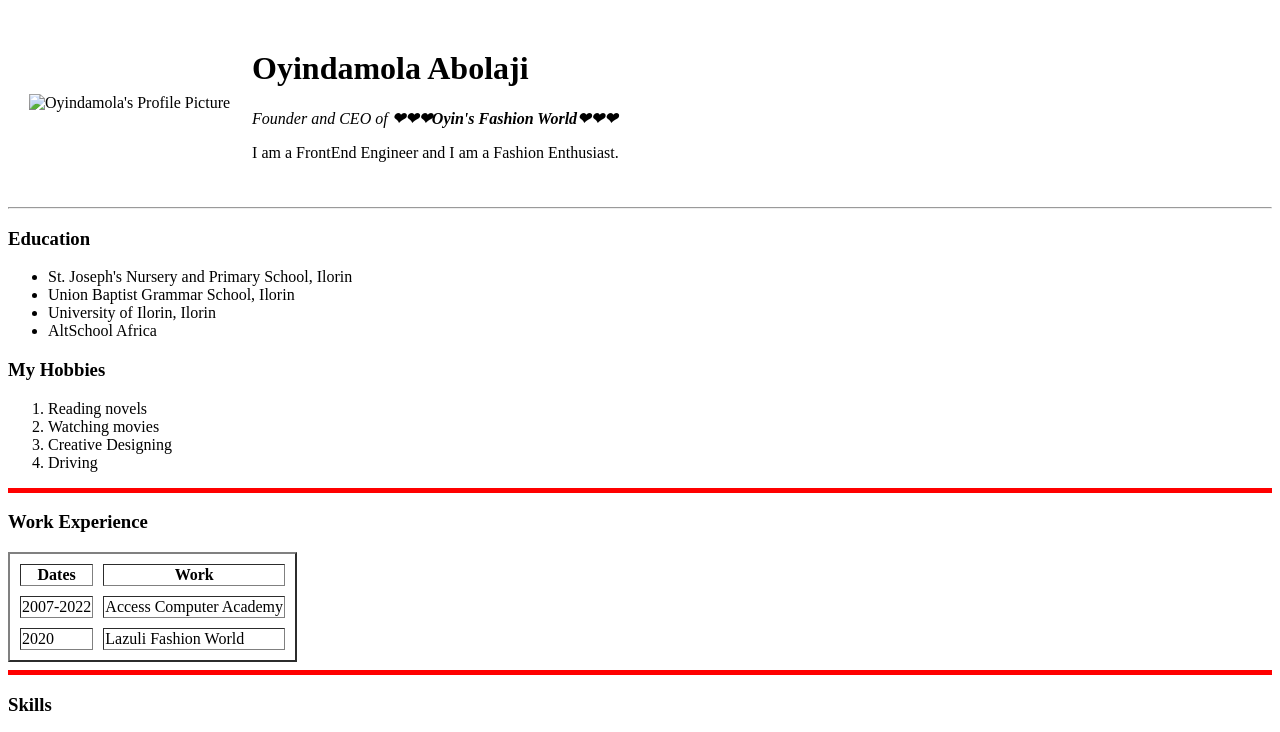
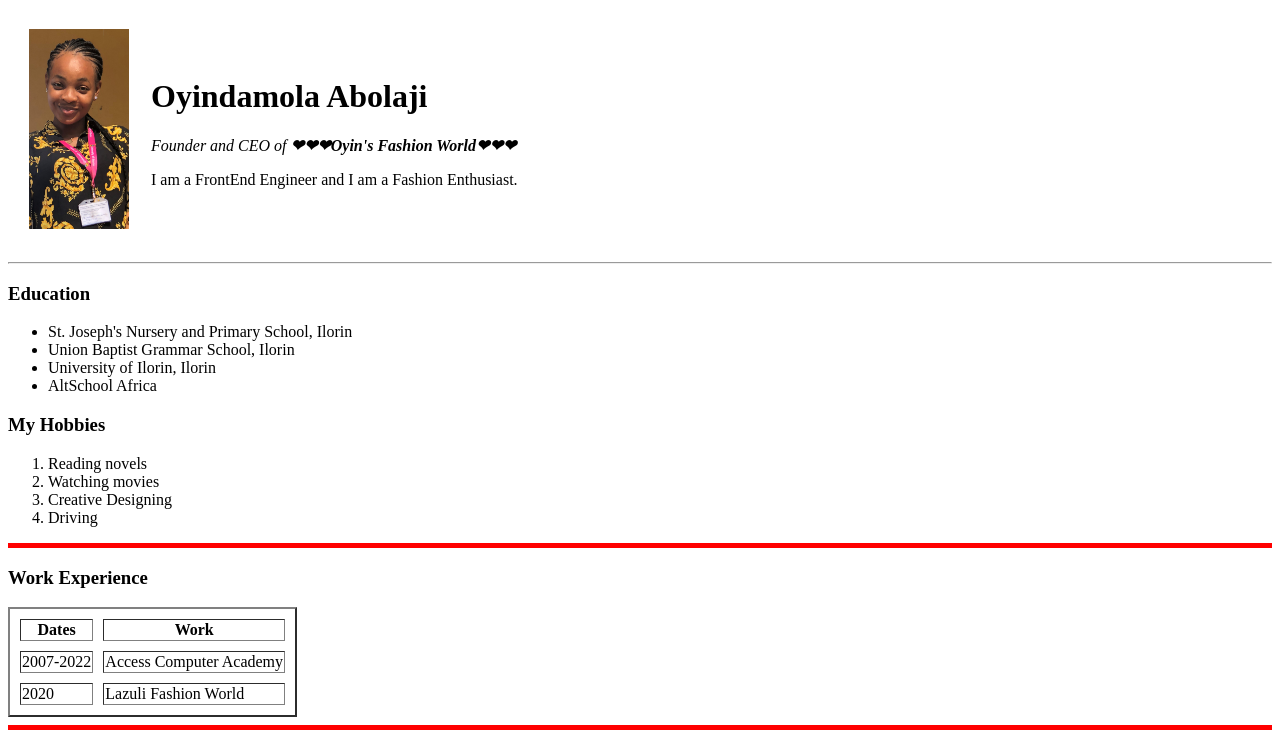
Before and after one commit to oyin-systems/cv, a plain HTML site: page index.html in a window 1280 px wide. Shown: the top 732 px of the page. Drawn offline with Linux system fonts and the light colour scheme.

Commit message:
Update index.html

```diff
--- a/index.html
+++ b/index.html
@@ -7,7 +7,7 @@
 <body>
     <table cellspacing="20">
         <tr>
-            <td><img src="images/damola.jpeg" width="100" height="200" alt="Oyindamola's Profile Picture"></td>
+            <td><img src="damola.jpeg" width="100" height="200" alt="Oyindamola's Profile Picture"></td>
             <td><h1>Oyindamola Abolaji</h1>
     <p><em>Founder and CEO of <strong>❤❤❤Oyin's Fashion World❤❤❤</strong></em></p>
     <p>I am a FrontEnd Engineer and I am a Fashion Enthusiast.</p></td>
```
